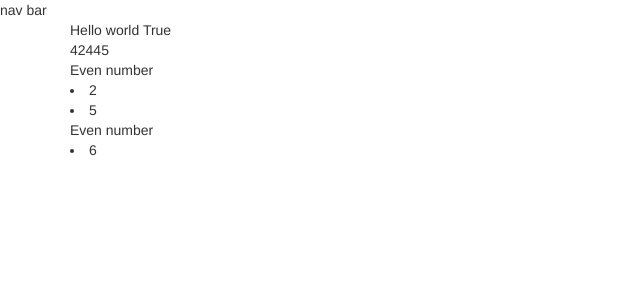
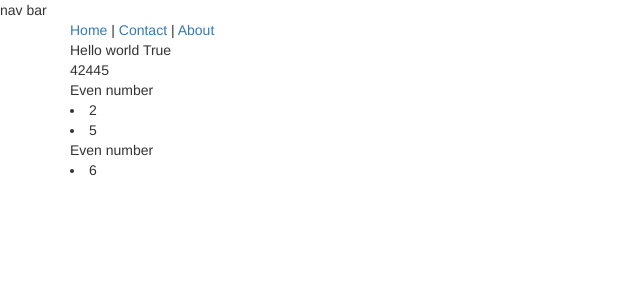
Before and after one commit to aminhp93/try_django_1_11, a Django app: page / in a window 1280 px wide. Shown: the top 300 px of the page, without its empty margins (0-640 px from the left). Run offline with Django 3.2, Linux system fonts and the light colour scheme; some libraries are stand-ins or nearby versions.

Commit message:
9 - Class Based Views

```diff
--- a/src/restaurants/views.py
+++ b/src/restaurants/views.py
@@ -2,6 +2,7 @@ import random
 
 from django.http import HttpResponse
 from django.shortcuts import render
+from django.views import View
 
 
 # Create your views here.
@@ -34,3 +35,9 @@ def about(request):
 	}
 
 	return render(request, template, context)
+
+class ContactView(View):
+	def get(self, request, *args, **kwargs):
+		template = "contact.html"
+		context = {}
+		return render(request, template, context)
--- a/src/templates/home.html
+++ b/src/templates/home.html
@@ -1,5 +1,6 @@
 {% extends 'base.html' %}
  {% block content %}
+<div><a href="/home">Home</a> | <a href="/contact">Contact</a> | <a href="/about">About</a></div>
 <div>Hello world {{ context_var }}</div>
 <div>
     {% if bool_item %} {{ num }} {% endif %}
--- a/src/try_django_1_11/urls.py
+++ b/src/try_django_1_11/urls.py
@@ -16,11 +16,11 @@ Including another URLconf
 from django.conf.urls import url
 from django.contrib import admin
 
-from restaurants.views import home, about, contact
+from restaurants.views import home, about, ContactView
 
 urlpatterns = [
     url(r'^admin/', admin.site.urls),
     url(r'^$', home),
     url(r'^about/$', about),
-    url(r'^contact/$', contact),
+    url(r'^contact/(?P<id>\d+)/$', ContactView.as_view()),
 ]
```
